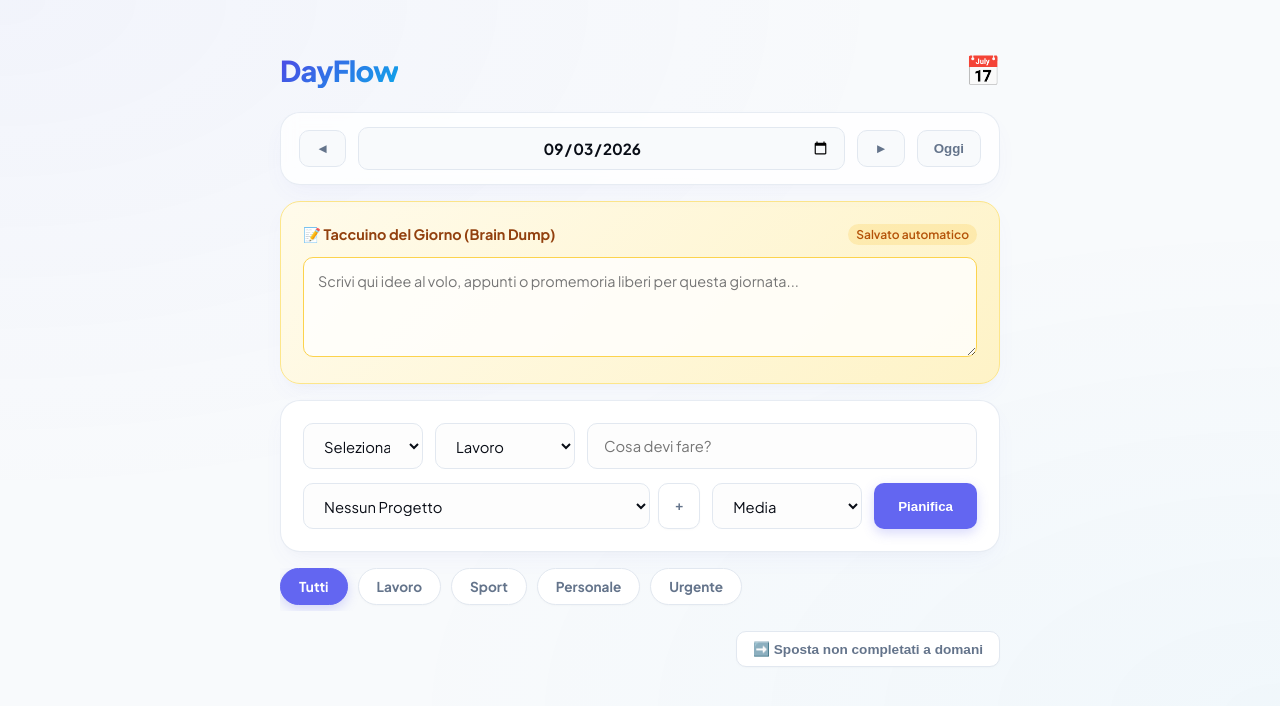
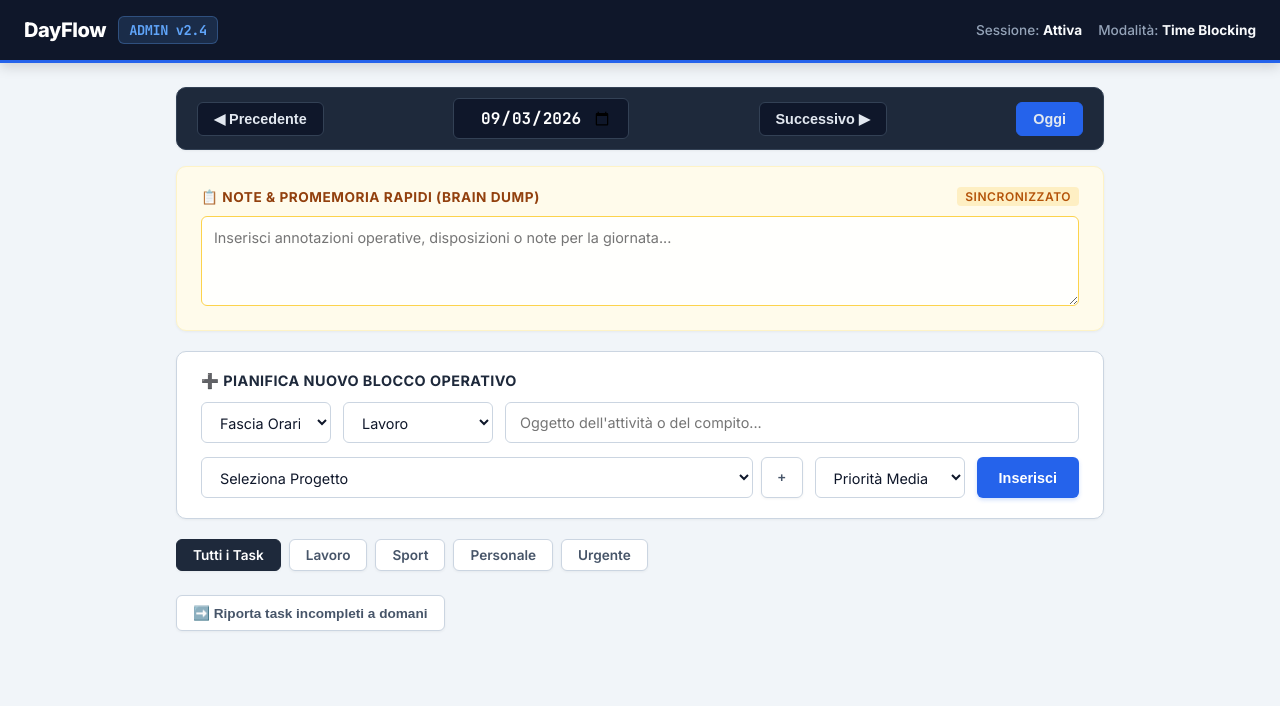
Before and after one commit to maxiano/MaxTime, a plain HTML site: page index.html in a window 1280 px wide. Drawn offline with Linux system fonts and the light colour scheme; no server answers.

Commit message:
Update index.html

```diff
--- a/index.html
+++ b/index.html
@@ -3,28 +3,30 @@
 <head>
     <meta charset="UTF-8">
     <meta name="viewport" content="width=device-width, initial-scale=1.0">
-    <title>DayFlow - Time Blocking</title>
+    <title>DayFlow - Gestionale & Time Blocking</title>
     <link rel="manifest" href="manifest.json">
-    <meta name="theme-color" content="#4f46e5">
+    <meta name="theme-color" content="#1e293b">
     <link rel="preconnect" href="https://fonts.googleapis.com">
     <link rel="preconnect" href="https://fonts.gstatic.com" crossorigin>
-    <link href="https://fonts.googleapis.com/css2?family=Plus+Jakarta+Sans:wght@400;500;600;700;800&display=swap" rel="stylesheet">
+    <link href="https://fonts.googleapis.com/css2?family=Inter:wght@400;500;600;700;800&family=JetBrains+Mono:wght@500;700&display=swap" rel="stylesheet">
     <style>
         :root {
-            --primary: #6366f1;
-            --primary-hover: #4f46e5;
-            --primary-light: #e0e7ff;
-            --bg: #f8fafc;
+            --admin-dark: #0f172a;
+            --admin-slate: #1e293b;
+            --admin-border: #334155;
+            --primary: #2563eb;
+            --primary-hover: #1d4ed8;
+            --primary-light: #eff6ff;
+            --bg: #f1f5f9;
             --card: #ffffff;
-            --text: #090d16;
-            --text-muted: #64748b;
-            --border: #e2e8f0;
-            --radius-sm: 10px;
-            --radius-md: 14px;
-            --radius-lg: 20px;
-            --shadow-subtle: 0 1px 3px 0 rgba(0, 0, 0, 0.02), 0 1px 2px -1px rgba(0, 0, 0, 0.02);
-            --shadow-md: 0 10px 25px -5px rgba(99, 102, 241, 0.05), 0 8px 10px -6px rgba(0, 0, 0, 0.02);
-            --shadow-lg: 0 20px 35px -10px rgba(99, 102, 241, 0.08);
+            --text: #0f172a;
+            --text-muted: #475569;
+            --border-light: #cbd5e1;
+            --radius-sm: 6px;
+            --radius-md: 10px;
+            --radius-lg: 14px;
+            --shadow-admin: 0 4px 6px -1px rgba(15, 23, 42, 0.08), 0 2px 4px -2px rgba(15, 23, 42, 0.08);
+            --shadow-card: 0 1px 3px 0 rgba(0, 0, 0, 0.05);
         }
 
         * {
@@ -32,378 +34,429 @@
         }
 
         body {
-            font-family: 'Plus Jakarta Sans', system-ui, -apple-system, sans-serif;
+            font-family: 'Inter', system-ui, -apple-system, sans-serif;
             background: var(--bg);
-            background-image:
-                radial-gradient(at 0% 0%, rgba(99, 102, 241, 0.04) 0px, transparent 50%),
-                radial-gradient(at 100% 100%, rgba(14, 165, 233, 0.03) 0px, transparent 50%);
             color: var(--text);
             margin: 0;
-            padding: 32px 16px;
+            padding: 0;
             display: flex;
-            justify-content: center;
+            flex-direction: column;
+            align-items: center;
+            min-height: 100vh;
             -webkit-font-smoothing: antialiased;
+        }
+
+        /* Topbar Amministrativa fissa */
+        .admin-topbar {
+            width: 100%;
+            background: var(--admin-dark);
+            color: #ffffff;
+            padding: 16px 24px;
+            display: flex;
+            justify-content: space-between;
+            align-items: center;
+            border-bottom: 3px solid var(--primary);
+            box-shadow: 0 4px 12px rgba(0, 0, 0, 0.15);
+            position: sticky;
+            top: 0;
+            z-index: 100;
+        }
+
+        .admin-brand {
+            display: flex;
+            align-items: center;
+            gap: 12px;
+            font-size: 1.25rem;
+            font-weight: 800;
+            letter-spacing: -0.02em;
+        }
+
+        .admin-brand span {
+            color: #60a5fa;
+            font-family: 'JetBrains Mono', monospace;
+            font-size: 0.85rem;
+            background: rgba(96, 165, 250, 0.15);
+            padding: 4px 10px;
+            border-radius: var(--radius-sm);
+            border: 1px solid rgba(96, 165, 250, 0.3);
+        }
+
+        .admin-status-bar {
+            display: flex;
+            gap: 16px;
+            font-size: 0.85rem;
+            color: #94a3b8;
+            font-weight: 500;
+        }
+
+        .admin-status-bar strong {
+            color: #f8fafc;
         }
 
         .container {
             width: 100%;
-            max-width: 720px;
+            max-width: 960px;
+            padding: 24px 16px;
         }
 
-        h1 {
-            font-size: 1.8rem;
-            font-weight: 800;
-            letter-spacing: -0.03em;
-            margin-bottom: 1.5rem;
-            display: flex;
-            justify-content: space-between;
-            align-items: center;
-            color: var(--text);
-        }
-
-        h1 span {
-            background: linear-gradient(135deg, #4f46e5 0%, #0ea5e9 100%);
-            -webkit-background-clip: text;
-            -webkit-text-fill-color: transparent;
-        }
-
+        /* Card in stile Pannello Amministrativo */
         .card {
             background: var(--card);
-            padding: 22px;
-            border-radius: var(--radius-lg);
-            box-shadow: var(--shadow-md);
-            border: 1px solid rgba(226, 232, 240, 0.8);
-            margin-bottom: 16px;
-            transition: all 0.25s cubic-bezier(0.16, 1, 0.3, 1);
+            padding: 20px 24px;
+            border-radius: var(--radius-md);
+            box-shadow: var(--shadow-card);
+            border: 1px solid var(--border-light);
+            margin-bottom: 20px;
+            transition: all 0.2s ease;
         }
 
         .card:hover {
-            box-shadow: var(--shadow-lg);
-            border-color: rgba(203, 213, 225, 0.8);
+            box-shadow: var(--shadow-admin);
         }
 
-        /* Navigazione Data */
+        /* Navigazione Data Stile Controllo */
         .date-nav {
             display: flex;
             align-items: center;
             justify-content: space-between;
             gap: 12px;
-            padding: 14px 18px;
-            background: rgba(255, 255, 255, 0.8);
-            backdrop-filter: blur(8px);
+            background: var(--admin-slate);
+            color: white;
+            border: 1px solid var(--admin-border);
+            padding: 12px 20px;
+            border-radius: var(--radius-md);
         }
+
         .date-nav input[type="date"] {
-            font-size: 0.95rem;
+            font-size: 1rem;
             font-weight: 700;
-            padding: 10px 14px;
-            border: 1px solid var(--border);
+            padding: 8px 16px;
+            border: 1px solid var(--admin-border);
             border-radius: var(--radius-sm);
             text-align: center;
-            flex: 1;
-            font-family: inherit;
-            background: #f8fafc;
-            color: var(--text);
+            font-family: 'JetBrains Mono', monospace;
+            background: var(--admin-dark);
+            color: #ffffff;
             cursor: pointer;
             transition: all 0.2s ease;
         }
+
         .date-nav input[type="date"]:hover {
-            background: #f1f5f9;
+            border-color: #60a5fa;
         }
+
         .date-nav input[type="date"]:focus {
             outline: none;
-            border-color: var(--primary);
-            background: #fff;
-            box-shadow: 0 0 0 4px rgba(99, 102, 241, 0.12);
+            border-color: #60a5fa;
+            box-shadow: 0 0 0 3px rgba(96, 165, 250, 0.2);
         }
+
         .nav-btn {
-            background: #f8fafc;
-            color: var(--text-muted);
-            border: 1px solid var(--border);
-            padding: 10px 16px;
+            background: var(--admin-dark);
+            color: #e2e8f0;
+            border: 1px solid var(--admin-border);
+            padding: 8px 16px;
             border-radius: var(--radius-sm);
             cursor: pointer;
-            font-weight: 700;
+            font-weight: 600;
+            font-size: 0.9rem;
             transition: all 0.2s ease;
         }
+
         .nav-btn:hover {
-            background: var(--primary-light);
-            color: var(--primary);
-            border-color: #c7d2fe;
+            background: var(--primary);
+            color: white;
+            border-color: var(--primary);
         }
 
-        /* Action bar per azioni rapide */
+        /* Action bar */
         .actions-bar {
             display: flex;
-            justify-content: flex-end;
-            margin-bottom: 16px;
+            justify-content: space-between;
+            align-items: center;
+            margin-bottom: 20px;
         }
+
         .secondary-btn {
             background: #ffffff;
             color: var(--text-muted);
-            border: 1px solid var(--border);
+            border: 1px solid var(--border-light);
             padding: 9px 16px;
             border-radius: var(--radius-sm);
             font-size: 0.85rem;
             cursor: pointer;
             font-weight: 600;
-            box-shadow: var(--shadow-subtle);
+            box-shadow: var(--shadow-card);
             transition: all 0.2s ease;
         }
+
         .secondary-btn:hover {
             background: #f8fafc;
             color: var(--text);
-            border-color: #94a3b8;
-            transform: translateY(-1px);
+            border-color: var(--admin-slate);
         }
 
-        /* Form Time Blocking con Progetti e Priorità */
+        /* Form di Pianificazione Professionale */
         form { display: flex; flex-direction: column; gap: 14px; }
-        .form-row { display: grid; grid-template-columns: 120px 140px 1fr; gap: 12px; }
+        .form-row { display: grid; grid-template-columns: 130px 150px 1fr; gap: 12px; }
         .form-row-secondary { display: grid; grid-template-columns: 1fr 150px auto; gap: 12px; }
-        @media(max-width: 650px) {
+
+        @media(max-width: 768px) {
             .form-row { grid-template-columns: 1fr; }
             .form-row-secondary { grid-template-columns: 1fr; }
         }
 
         input, select {
-            padding: 12px 16px;
-            border: 1px solid var(--border);
+            padding: 10px 14px;
+            border: 1px solid var(--border-light);
             border-radius: var(--radius-sm);
-            font-size: 0.925rem;
-            background: #fdfdfd;
+            font-size: 0.9rem;
+            background: #ffffff;
             font-family: inherit;
             color: var(--text);
             transition: all 0.2s ease;
         }
+
         input:hover, select:hover {
-            border-color: #cbd5e1;
+            border-color: var(--admin-slate);
         }
+
         input:focus, select:focus {
             outline: none;
             border-color: var(--primary);
-            background: #fff;
-            box-shadow: 0 0 0 4px rgba(99, 102, 241, 0.12);
+            box-shadow: 0 0 0 3px rgba(37, 99, 235, 0.15);
         }
 
         button[type="submit"] {
             background: var(--primary);
             color: white;
             border: none;
-            padding: 12px 24px;
+            padding: 10px 22px;
             border-radius: var(--radius-sm);
             cursor: pointer;
             font-weight: 700;
-            box-shadow: 0 4px 12px rgba(99, 102, 241, 0.25);
-            transition: all 0.2s cubic-bezier(0.16, 1, 0.3, 1);
+            font-size: 0.9rem;
+            transition: all 0.2s ease;
+            box-shadow: 0 2px 4px rgba(37, 99, 235, 0.2);
         }
+
         button[type="submit"]:hover {
             background: var(--primary-hover);
-            box-shadow: 0 6px 16px rgba(99, 102, 241, 0.35);
-            transform: translateY(-1px);
-        }
-        button[type="submit"]:active {
-            transform: translateY(0);
         }
 
         /* Badge Categorie e Progetti */
         .badge {
             font-size: 0.7rem;
-            padding: 4px 10px;
-            border-radius: 30px;
+            padding: 3px 8px;
+            border-radius: var(--radius-sm);
             font-weight: 700;
             text-transform: uppercase;
-            letter-spacing: 0.06em;
+            letter-spacing: 0.05em;
             margin-right: 8px;
             white-space: nowrap;
             display: inline-flex;
             align-items: center;
         }
-        .badge-lavoro { background: #e0e7ff; color: #3730a3; border: 1px solid #c7d2fe; }
+        .badge-lavoro { background: #dbeafe; color: #1e40af; border: 1px solid #bfdbfe; }
         .badge-sport { background: #dcfce7; color: #166534; border: 1px solid #bbf7d0; }
-        .badge-personale { background: #fae8ff; color: #701a75; border: 1px solid #f5d0fe; }
+        .badge-personale { background: #f3e8ff; color: #6b21a8; border: 1px solid #e9d5ff; }
         .badge-urgente { background: #fee2e2; color: #991b1b; border: 1px solid #fecaca; }
 
-        /* Badge Progetto */
-        .badge-project { background: #f1f5f9; color: #334155; font-size: 0.7rem; border: 1px solid var(--border); margin-right: 8px; font-weight: 600; }
+        .badge-project { background: #f1f5f9; color: #334155; font-size: 0.7rem; border: 1px solid var(--border-light); margin-right: 8px; font-weight: 600; }
 
-        /* Filtri Rapidi per Categoria */
+        /* Filtri Rapidi */
         .filter-bar {
             display: flex;
-            gap: 10px;
+            gap: 8px;
             margin-bottom: 20px;
             overflow-x: auto;
-            padding-bottom: 6px;
-            scrollbar-width: none;
+            padding-bottom: 4px;
         }
-        .filter-bar::-webkit-scrollbar { display: none; }
 
         .filter-chip {
-            background: #fff;
-            border: 1px solid var(--border);
-            padding: 9px 18px;
-            border-radius: 30px;
+            background: #ffffff;
+            border: 1px solid var(--border-light);
+            padding: 7px 16px;
+            border-radius: var(--radius-sm);
             font-size: 0.85rem;
-            font-weight: 700;
+            font-weight: 600;
             cursor: pointer;
             color: var(--text-muted);
             white-space: nowrap;
-            box-shadow: var(--shadow-subtle);
-            transition: all 0.2s ease;
+            box-shadow: var(--shadow-card);
+            transition: all 0.15s ease;
         }
+
         .filter-chip:hover {
             background: #f8fafc;
             color: var(--text);
-            border-color: #94a3b8;
-        }
-        .filter-chip.active {
-            background: var(--primary);
-            color: white;
-            border-color: var(--primary);
-            box-shadow: 0 4px 12px rgba(99, 102, 241, 0.25);
+            border-color: var(--admin-slate);
         }
 
-        /* Taccuino / Brain Dump */
+        .filter-chip.active {
+            background: var(--admin-slate);
+            color: white;
+            border-color: var(--admin-slate);
+        }
+
+        /* Taccuino / Note amministrative */
         .note-card {
-            background: linear-gradient(135deg, #fffbeb 0%, #fef3c7 100%);
-            border: 1px solid #fde68a;
+            background: #fffbeb;
+            border: 1px solid #fef3c7;
         }
+
         .note-header {
             font-weight: 700;
-            font-size: 0.9rem;
+            font-size: 0.85rem;
             color: #92400e;
-            margin-bottom: 12px;
+            margin-bottom: 10px;
             display: flex;
             justify-content: space-between;
             align-items: center;
+            text-transform: uppercase;
+            letter-spacing: 0.04em;
         }
+
         .note-textarea {
             width: 100%;
-            min-height: 100px;
-            padding: 14px;
+            min-height: 90px;
+            padding: 12px;
             border: 1px solid #fcd34d;
             border-radius: var(--radius-sm);
             font-family: inherit;
             font-size: 0.9rem;
-            background: rgba(255, 255, 255, 0.8);
+            background: rgba(255, 255, 255, 0.9);
             resize: vertical;
-            box-sizing: border-box;
             color: #78350f;
-            transition: all 0.2s ease;
         }
+
         .note-textarea:focus {
             outline: none;
-            background: #ffffff;
             border-color: #f59e0b;
-            box-shadow: 0 0 0 4px rgba(245, 158, 11, 0.15);
+            box-shadow: 0 0 0 3px rgba(245, 158, 11, 0.15);
         }
+
         .note-status {
             font-size: 0.75rem;
             color: #b45309;
             font-weight: 600;
             background: rgba(251, 191, 36, 0.2);
-            padding: 3px 8px;
-            border-radius: 20px;
+            padding: 2px 8px;
+            border-radius: 4px;
         }
 
-        /* Lista dei blocchi orari & Priorità */
+        /* Blocchi Orari in stile Tabella Operativa */
         .time-block {
-            margin-bottom: 18px;
-            border: 1px solid var(--border);
+            margin-bottom: 16px;
+            border: 1px solid var(--border-light);
             border-radius: var(--radius-md);
             overflow: hidden;
             background: #fff;
-            box-shadow: var(--shadow-subtle);
-            transition: all 0.2s ease;
+            box-shadow: var(--shadow-card);
         }
-        .time-block:hover {
-            box-shadow: var(--shadow-md);
-        }
+
         .time-header {
             background: #f8fafc;
-            padding: 12px 18px;
-            font-weight: 800;
+            padding: 10px 18px;
+            font-weight: 700;
+            font-family: 'JetBrains Mono', monospace;
             font-size: 0.85rem;
-            letter-spacing: 0.04em;
-            color: var(--text-muted);
-            border-bottom: 1px solid var(--border);
+            color: var(--admin-slate);
+            border-bottom: 1px solid var(--border-light);
             display: flex;
             justify-content: space-between;
             align-items: center;
         }
+
         ul { list-style: none; padding: 0; margin: 0; }
+
         li {
             display: flex;
             align-items: center;
             justify-content: space-between;
-            padding: 14px 18px;
+            padding: 12px 18px;
             border-bottom: 1px solid #f1f5f9;
-            border-left: 5px solid transparent;
-            transition: background 0.15s ease;
+            border-left: 4px solid transparent;
+            transition: background 0.1s ease;
         }
+
         li:hover {
             background: #f8fafc;
         }
+
         li:last-child { border-bottom: none; }
 
-        /* Indicatori visivi di priorità sui task */
-        li[data-priority="alta"] { border-left-color: #ef4444; }
-        li[data-priority="media"] { border-left-color: #f59e0b; }
-        li[data-priority="bassa"] { border-left-color: #3b82f6; }
+        li[data-priority="alta"] { border-left-color: #dc2626; }
+        li[data-priority="media"] { border-left-color: #d97706; }
+        li[data-priority="bassa"] { border-left-color: #2563eb; }
 
         li.completed span.task-text { text-decoration: line-through; color: #94a3b8; }
+
         .task-content { display: flex; align-items: center; flex: 1; cursor: pointer; flex-wrap: wrap; gap: 8px; }
-        .task-text { font-size: 0.95rem; font-weight: 600; color: var(--text); }
+        .task-text { font-size: 0.925rem; font-weight: 500; color: var(--text); }
 
         .delete-btn {
             background: transparent;
             color: #94a3b8;
             border: none;
-            padding: 8px;
-            font-size: 0.85rem;
+            padding: 6px 10px;
+            font-size: 0.8rem;
             border-radius: var(--radius-sm);
             cursor: pointer;
-            transition: all 0.2s ease;
-            display: flex;
-            align-items: center;
-            justify-content: center;
+            font-weight: 600;
+            transition: all 0.15s ease;
         }
+
         .delete-btn:hover {
             background: #fee2e2;
-            color: #ef4444;
+            color: #dc2626;
         }
 
-        .empty-slot { padding: 16px 18px; color: #94a3b8; font-size: 0.9rem; font-style: italic; font-weight: 500; }
-        .task-deadline { font-size: 0.75rem; color: #64748b; margin-left: 6px; font-weight: 500; }
+        .empty-slot { padding: 14px 18px; color: #94a3b8; font-size: 0.85rem; font-style: italic; }
+        .task-deadline { font-size: 0.75rem; color: #64748b; margin-left: 6px; }
     </style>
 </head>
 <body>
 
+    <!-- Topbar Gestionale -->
+    <header class="admin-topbar">
+        <div class="admin-brand">
+            DayFlow <span>ADMIN v2.4</span>
+        </div>
+        <div class="admin-status-bar">
+            <div>Sessione: <strong>Attiva</strong></div>
+            <div>Modalità: <strong>Time Blocking</strong></div>
+        </div>
+    </header>
+
     <div class="container">
-        <h1><span>DayFlow</span> 📅</h1>
 
-        <!-- Bar Delle Date -->
-        <div class="card date-nav">
-            <button class="nav-btn" id="prev-day">◄</button>
+        <!-- Navigazione Data -->
+        <div class="card date-nav" style="margin-bottom: 16px; padding: 10px 20px;">
+            <button class="nav-btn" id="prev-day">◀ Precedente</button>
             <input type="date" id="date-picker">
-            <button class="nav-btn" id="next-day">►</button>
-            <button class="nav-btn" id="today-btn">Oggi</button>
+            <button class="nav-btn" id="next-day">Successivo ▶</button>
+            <button class="nav-btn" id="today-btn" style="background: var(--primary); border-color: var(--primary);">Oggi</button>
         </div>
 
-        <!-- Taccuino / Brain Dump Giornaliero -->
+        <!-- Taccuino / Brain Dump -->
         <div class="card note-card">
             <div class="note-header">
-                <span>📝 Taccuino del Giorno (Brain Dump)</span>
-                <span id="note-status" class="note-status">Salvato automatico</span>
+                <span>📋 Note & Promemoria Rapidi (Brain Dump)</span>
+                <span id="note-status" class="note-status">Sincronizzato</span>
             </div>
-            <textarea id="daily-note" class="note-textarea" placeholder="Scrivi qui idee al volo, appunti o promemoria liberi per questa giornata..."></textarea>
+            <textarea id="daily-note" class="note-textarea" placeholder="Inserisci annotazioni operative, disposizioni o note per la giornata..."></textarea>
         </div>
 
-        <!-- Form Aggiunta Task con Orario, Categoria, Progetto e Priorità -->
+        <!-- Form Inserimento Attività -->
         <div class="card">
+            <div style="font-weight: 700; font-size: 0.9rem; margin-bottom: 12px; color: var(--admin-slate); text-transform: uppercase; letter-spacing: 0.03em;">
+                ➕ Pianifica Nuovo Blocco Operativo
+            </div>
             <form id="task-form">
                 <div class="form-row">
                     <select id="task-time" required>
-                        <option value="" disabled selected>Seleziona Ora</option>
+                        <option value="" disabled selected>Fascia Oraria</option>
                         <option value="08:00">08:00</option>
                         <option value="09:00">09:00</option>
                         <option value="10:00">10:00</option>
@@ -427,50 +480,48 @@
                         <option value="urgente">Urgente</option>
                     </select>
 
-                    <input type="text" id="task-input" placeholder="Cosa devi fare?" required autocomplete="off">
+                    <input type="text" id="task-input" placeholder="Oggetto dell'attività o del compito..." required autocomplete="off">
                 </div>
 
                 <div class="form-row-secondary">
-                    <!-- Selettore Progetto con tasto "+" per aggiunta rapida -->
                     <div style="display: flex; gap: 8px;">
                         <select id="task-project" style="flex: 1;">
-                            <option value="">Nessun Progetto</option>
+                            <option value="">Seleziona Progetto</option>
                             <option value="Spes Montesacro">Spes Montesacro</option>
                             <option value="Amministrazione">Amministrazione</option>
                             <option value="Sviluppo PWA">Sviluppo PWA</option>
                         </select>
-                        <button type="button" id="add-project-btn" class="secondary-btn" title="Aggiungi nuovo progetto" style="padding: 12px 16px; font-weight: 800;">+</button>
+                        <button type="button" id="add-project-btn" class="secondary-btn" title="Nuovo Progetto" style="font-weight: 800;">+</button>
                     </div>
 
-                    <!-- Selettore Priorità -->
                     <select id="task-priority">
-                        <option value="bassa">Bassa</option>
-                        <option value="media" selected>Media</option>
-                        <option value="alta">Alta</option>
+                        <option value="bassa">Priorità Bassa</option>
+                        <option value="media" selected>Priorità Media</option>
+                        <option value="alta">Priorità Alta</option>
                     </select>
 
-                    <button type="submit">Pianifica</button>
+                    <button type="submit">Inserisci</button>
                 </div>
             </form>
         </div>
 
-        <!-- Barra dei Filtri Categoria -->
+        <!-- Filtri Rapidi -->
         <div class="filter-bar" id="filter-bar">
-            <div class="filter-chip active" data-filter="all">Tutti</div>
+            <div class="filter-chip active" data-filter="all">Tutti i Task</div>
             <div class="filter-chip" data-filter="lavoro">Lavoro</div>
             <div class="filter-chip" data-filter="sport">Sport</div>
             <div class="filter-chip" data-filter="personale">Personale</div>
             <div class="filter-chip" data-filter="urgente">Urgente</div>
         </div>
 
-        <!-- Azioni Rapide della Giornata -->
+        <!-- Azioni di Gestione -->
         <div class="actions-bar">
-            <button class="secondary-btn" id="carry-over-btn">➡️ Sposta non completati a domani</button>
+            <button class="secondary-btn" id="carry-over-btn">➡️ Riporta task incompleti a domani</button>
         </div>
 
-        <!-- Contenitore della Giornata divisa per Blocchi -->
+        <!-- Container Programmazione Giornaliera -->
         <div id="schedule-container">
-            <!-- Generato dinamicamente da JS -->
+            <!-- Generato dinamicamente via script -->
         </div>
     </div>
 
```
